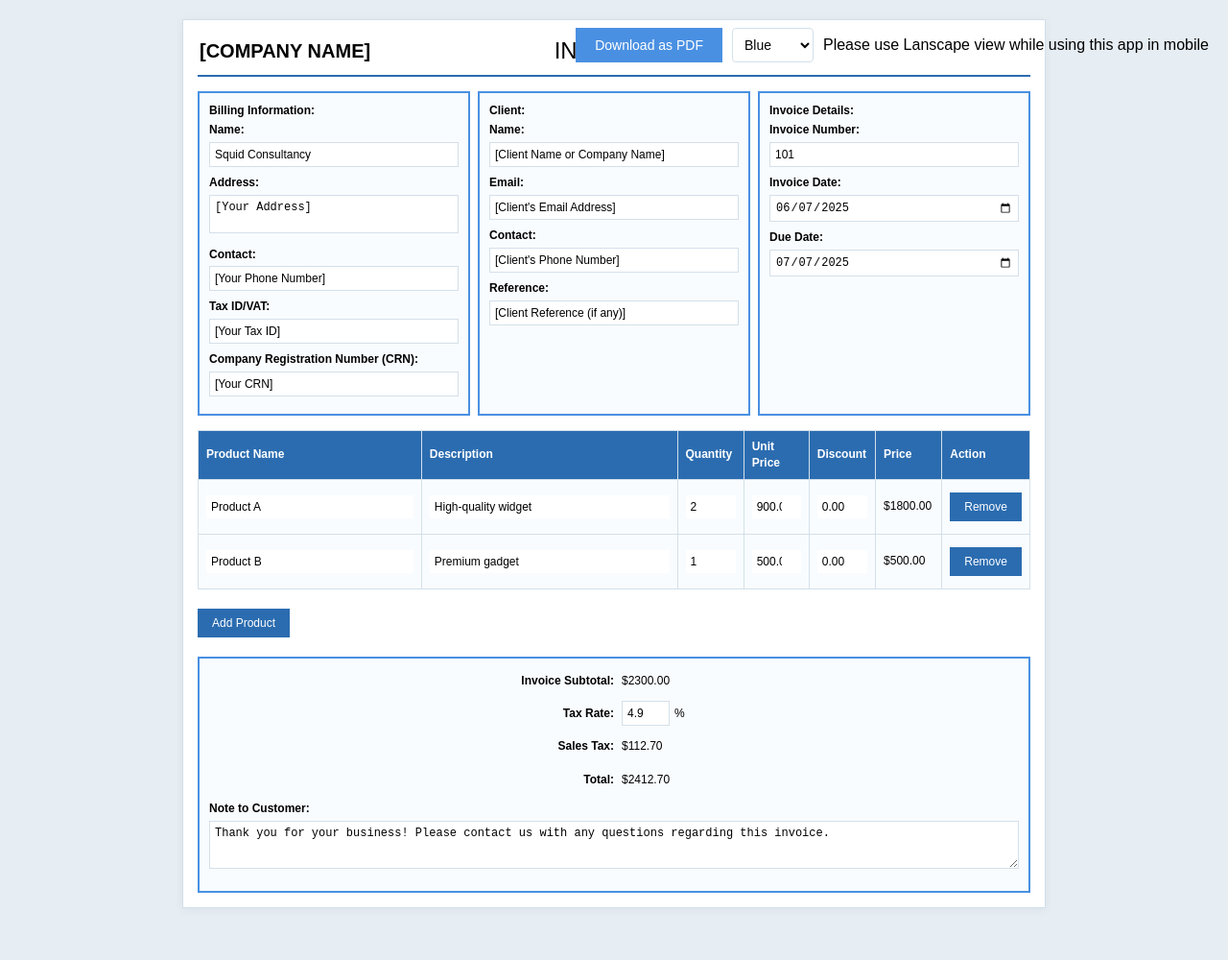
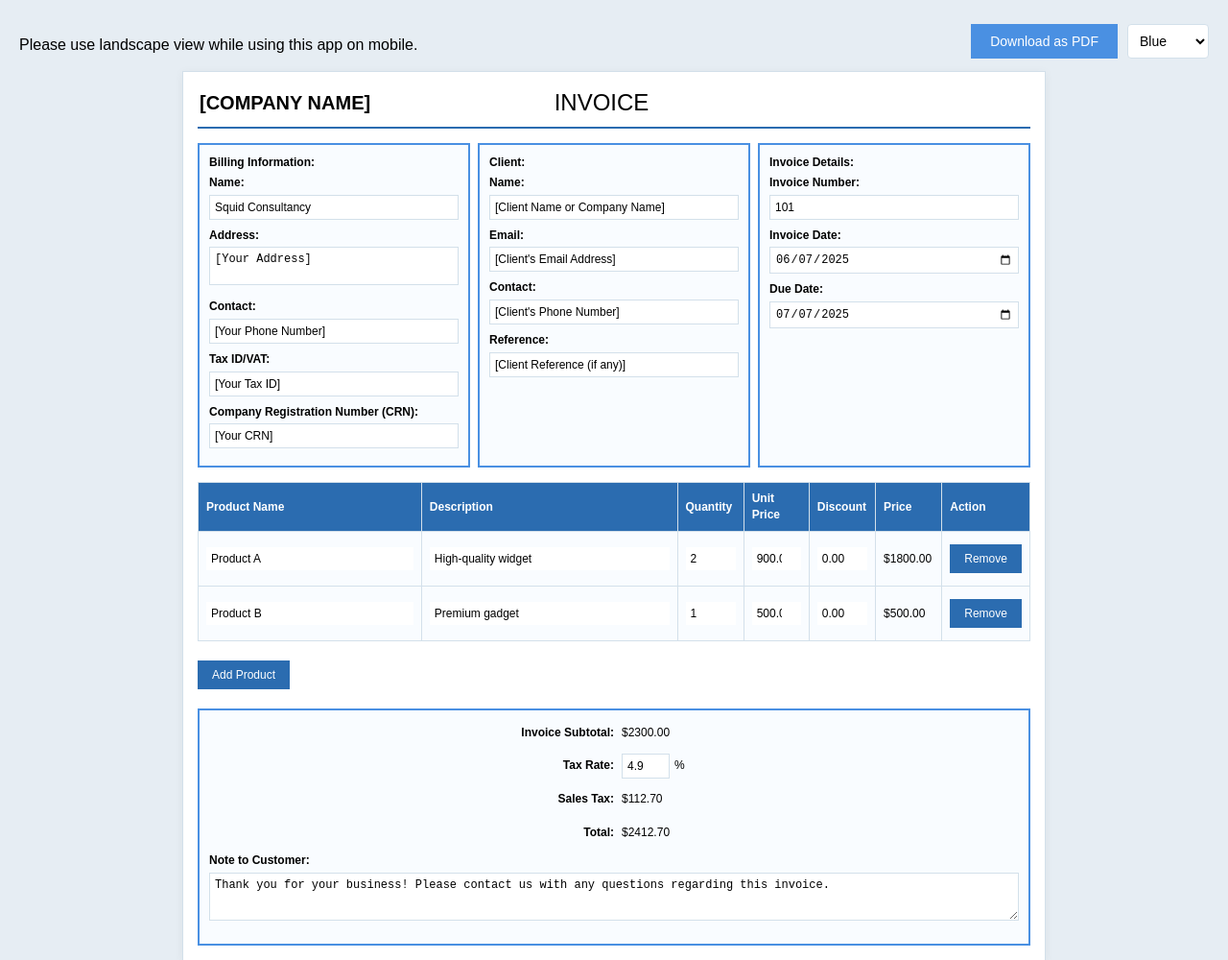
Before and after one commit to analyticswithharry/cpnw-invoice-maker, a website: page public/index.html in a window 1280 px wide. Shown: the top 1000 px of the page at 96% size. Before the commit the page ends 966 px from the top, so only its background shows below. Drawn offline with Linux system fonts and the light colour scheme.

Commit message:
Update index.html

```diff
--- a/public/index.html
+++ b/public/index.html
@@ -8,6 +8,7 @@
     <link rel="stylesheet" href="styles.css">
 </head>
 <body>
+    <p>Please use landscape view while using this app on mobile.</p>
     <div class="download-btn">
         <button class="btn" onclick="downloadPDF()">Download as PDF</button>
         <select id="colorPreset" class="color-select" onchange="applyColorPreset()">
@@ -16,7 +17,6 @@
             <option value="purple">Purple</option>
             <option value="orange">Orange</option>
         </select>
-        <p>Please use Lanscape view while using this app in mobile</p>
     </div>
     <div class="invoice-box" id="invoice">
         <div class="header">
```
